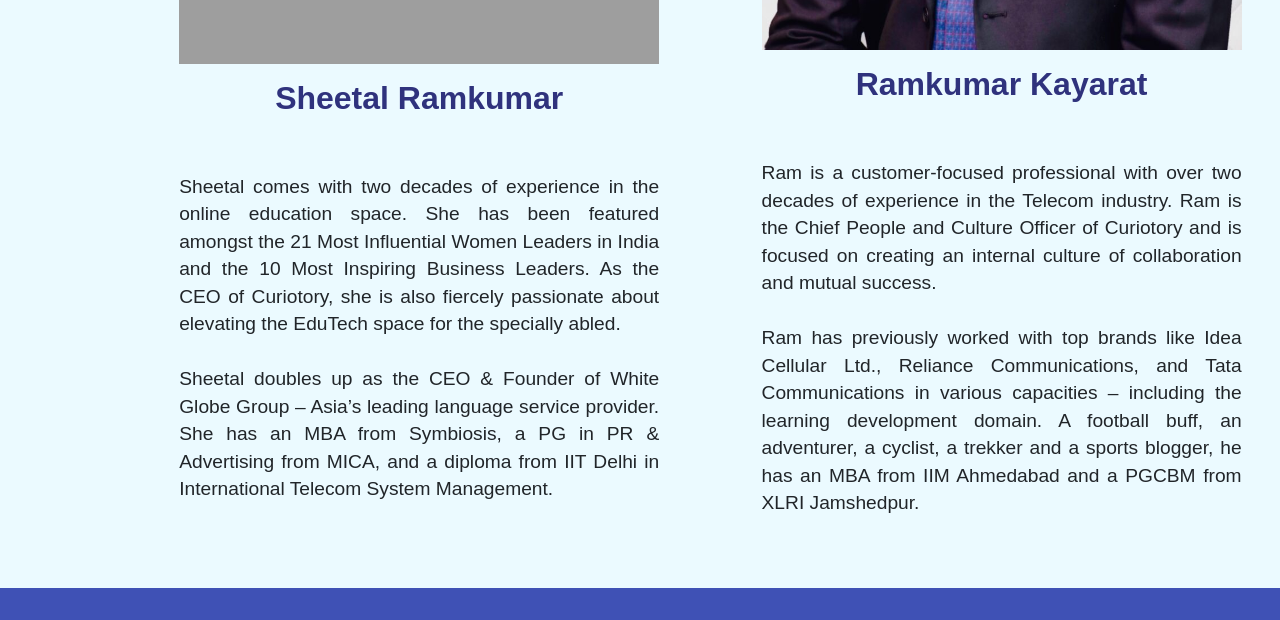
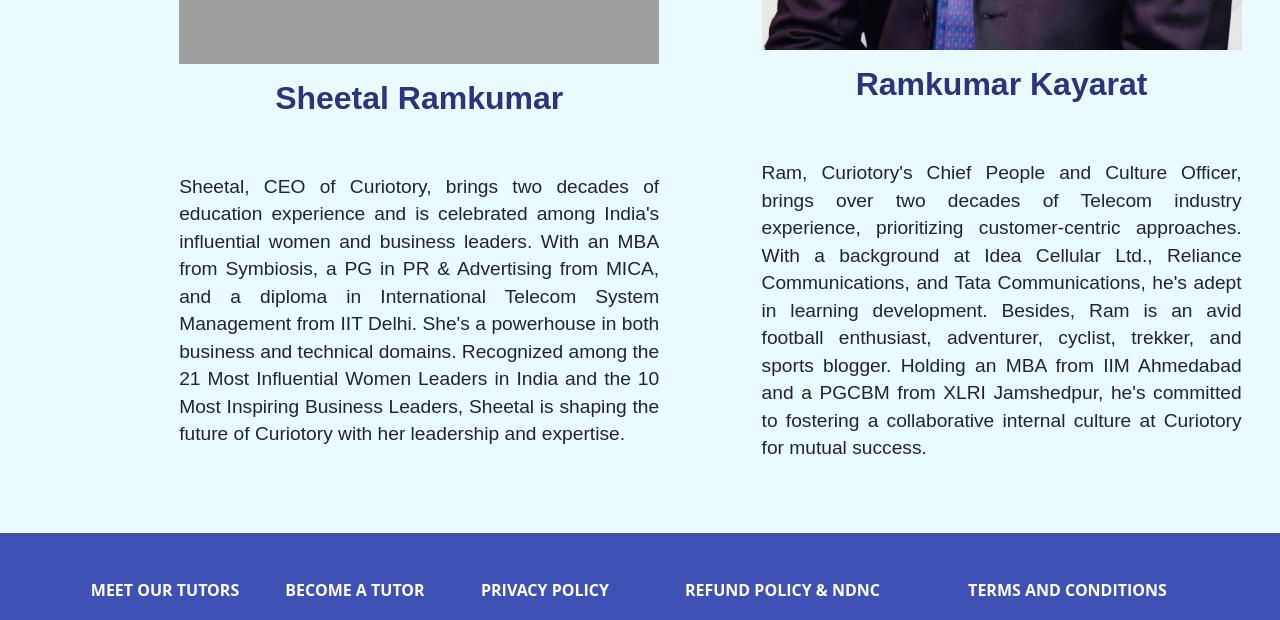
Before and after one commit to ShrawanVD/curiotory_web, a plain HTML site: page public/html/aboutUs.html in a window 1280 px wide. Shown: the part 4036-4656 px from the top of the page. Drawn offline with nearby package versions, Linux system fonts and the light colour scheme; grey boxes are pictures that could not be loaded; files whose address does not match are found by name.

Commit message:
changed about us

```diff
--- a/public/html/aboutUs.html
+++ b/public/html/aboutUs.html
@@ -4,9 +4,10 @@
 <head>
   <meta charset="UTF-8" />
   <meta name="viewport" content="width=device-width, initial-scale=1.0" />
-  <!-- Google tag (gtag.js) --> <script async src="
+  <!-- Google tag (gtag.js) -->
+  <script async src="
 https://www.googletagmanager.com/gtag/js?id=G-B20D9JS84E"></script>
-<script>   window.dataLayer = window.dataLayer || [];   function gtag(){dataLayer.push(arguments);}   gtag('js', new Date());   gtag('config', 'G-B20D9JS84E'); </script>
+  <script>   window.dataLayer = window.dataLayer || []; function gtag() { dataLayer.push(arguments); } gtag('js', new Date()); gtag('config', 'G-B20D9JS84E'); </script>
 
   <!-- bootstrap - footer -->
   <link href="https://stackpath.bootstrapcdn.com/bootstrap/4.5.2/css/bootstrap.min.css" rel="stylesheet" />
@@ -323,18 +324,11 @@ https://www.googletagmanager.com/gtag/js?id=G-B20D9JS84E"></script>
         </div>
         <div class="info">
           <p>
-            Sheetal comes with two decades of experience in the online
-            education space. She has been featured amongst the 21 Most
-            Influential Women Leaders in India and the 10 Most Inspiring
-            Business Leaders. As the CEO of Curiotory, she is also fiercely
-            passionate about elevating the EduTech space for the specially
-            abled.
-            <br />
-            <br />
-            Sheetal doubles up as the CEO & Founder of White Globe Group –
-            Asia’s leading language service provider. She has an MBA from
-            Symbiosis, a PG in PR & Advertising from MICA, and a diploma from
-            IIT Delhi in International Telecom System Management.
+            Sheetal, CEO of Curiotory, brings two decades of education experience and is celebrated among India's
+            influential women and business leaders. With an MBA from Symbiosis, a PG in PR & Advertising from MICA, and
+            a diploma in International Telecom System Management from IIT Delhi. She's a powerhouse in both business and
+            technical domains. Recognized among the 21 Most Influential Women Leaders in India and the 10 Most Inspiring
+            Business Leaders, Sheetal is shaping the future of Curiotory with her leadership and expertise.
           </p>
         </div>
       </div>
@@ -350,17 +344,11 @@ https://www.googletagmanager.com/gtag/js?id=G-B20D9JS84E"></script>
         </div>
         <div class="info">
           <p>
-            Ram is a customer-focused professional with over two decades of
-            experience in the Telecom industry. Ram is the Chief People and
-            Culture Officer of Curiotory and is focused on creating an
-            internal culture of collaboration and mutual success.
-            <br />
-            <br />
-            Ram has previously worked with top brands like Idea Cellular Ltd.,
-            Reliance Communications, and Tata Communications in various
-            capacities – including the learning development domain. A football
-            buff, an adventurer, a cyclist, a trekker and a sports blogger, he
-            has an MBA from IIM Ahmedabad and a PGCBM from XLRI Jamshedpur.
+            Ram, Curiotory's Chief People and Culture Officer, brings over two decades of Telecom industry experience,
+            prioritizing customer-centric approaches. With a background at Idea Cellular Ltd., Reliance Communications,
+            and Tata Communications, he's adept in learning development. Besides, Ram is an avid football enthusiast,
+            adventurer, cyclist, trekker, and sports blogger. Holding an MBA from IIM Ahmedabad and a PGCBM from XLRI
+            Jamshedpur, he's committed to fostering a collaborative internal culture at Curiotory for mutual success.
           </p>
         </div>
       </div>
```
